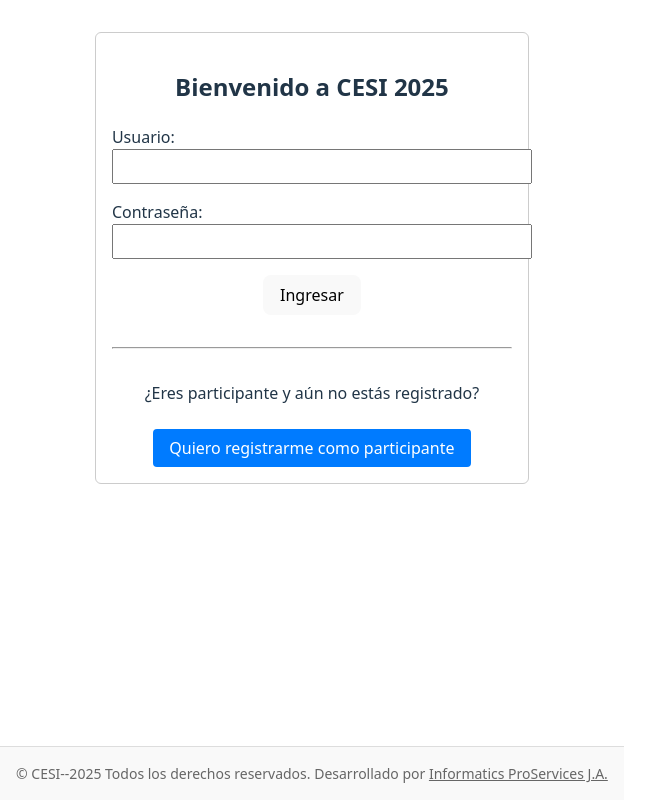
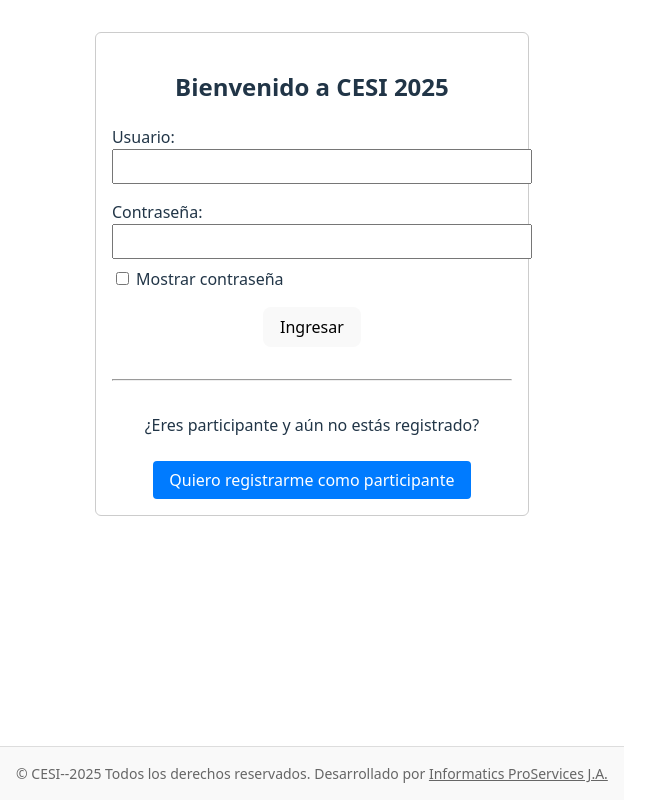
Before and after one commit to Informaticspro/cesi-asistencia, a React (Vite) app: page / in a window 1280 px wide. Shown: the whole page, without its empty margins (0-655 px from the left). Built offline with nearby package versions, Linux system fonts and the light colour scheme.

Commit message:
actualizacion de login

```diff
--- a/src/Bienvenida.jsx
+++ b/src/Bienvenida.jsx
@@ -6,6 +6,8 @@ function Bienvenida({ onLogin }) {
   const [usuario, setUsuario] = useState("");
   const [contraseña, setContrasena] = useState("");
   const [error, setError] = useState(null);
+  const [mostrarContrasena, setMostrarContrasena] = useState(false);
+
   const navigate = useNavigate();
 
   const handleSubmit = async (e) => {
@@ -15,23 +17,23 @@ function Bienvenida({ onLogin }) {
     console.log("Usuario ingresado:", usuario);
     console.log("Contraseña ingresada:", contraseña);
 
-    const { data, error: queryError } = await supabase
+    const { data, error } = await supabase
       .from("usuarios")
       .select("*")
-      .eq("usuario", usuario)
+      .ilike("usuario", usuario.trim())
       .single();
 
-    if (queryError || !data) {
+    console.log("Respuesta de Supabase:", data, error);
+
+    if (error || !data) {
       setError("Usuario no encontrado");
       return;
     }
 
-    console.log("Respuesta de Supabase:", data);
-
-    if (data["contraseña"] === contraseña.trim()) {
+    if (data["contraseña"] === contraseña) {
       setError(null);
       onLogin(true);
-      navigate("/");
+      navigate("/"); // Te lleva a la página principal
     } else {
       setError("Contraseña incorrecta");
     }
@@ -63,12 +65,22 @@ function Bienvenida({ onLogin }) {
         <div style={{ marginBottom: "1rem", textAlign: "left" }}>
           <label>Contraseña:</label>
           <input
-            type="password"
+            type={mostrarContrasena ? "text" : "password"}
             value={contraseña}
             onChange={(e) => setContrasena(e.target.value)}
             required
             style={{ width: "100%", padding: "0.5rem" }}
           />
+          <div style={{ marginTop: "0.5rem" }}>
+            <label>
+              <input
+                type="checkbox"
+                checked={mostrarContrasena}
+                onChange={() => setMostrarContrasena(!mostrarContrasena)}
+              />{" "}
+              Mostrar contraseña
+            </label>
+          </div>
         </div>
         {error && <div style={{ color: "red", marginBottom: "1rem" }}>{error}</div>}
         <button type="submit" style={{ padding: "0.5rem 1rem" }}>
@@ -79,7 +91,6 @@ function Bienvenida({ onLogin }) {
       <hr style={{ margin: "2rem 0" }} />
 
       <p>¿Eres participante y aún no estás registrado?</p>
-
       <Link to="/registrar" style={{ textDecoration: "none" }}>
         <button
           type="button"
```
